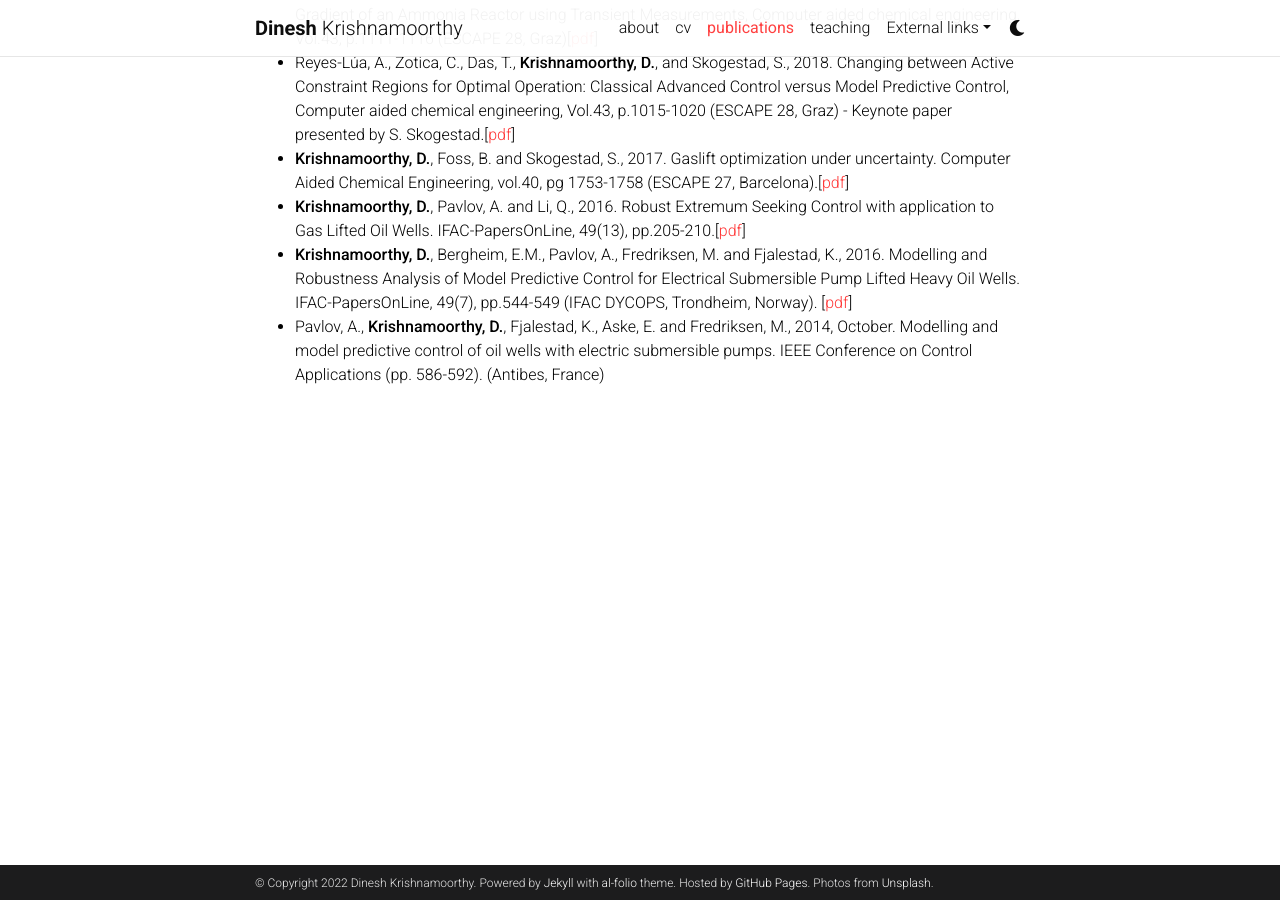
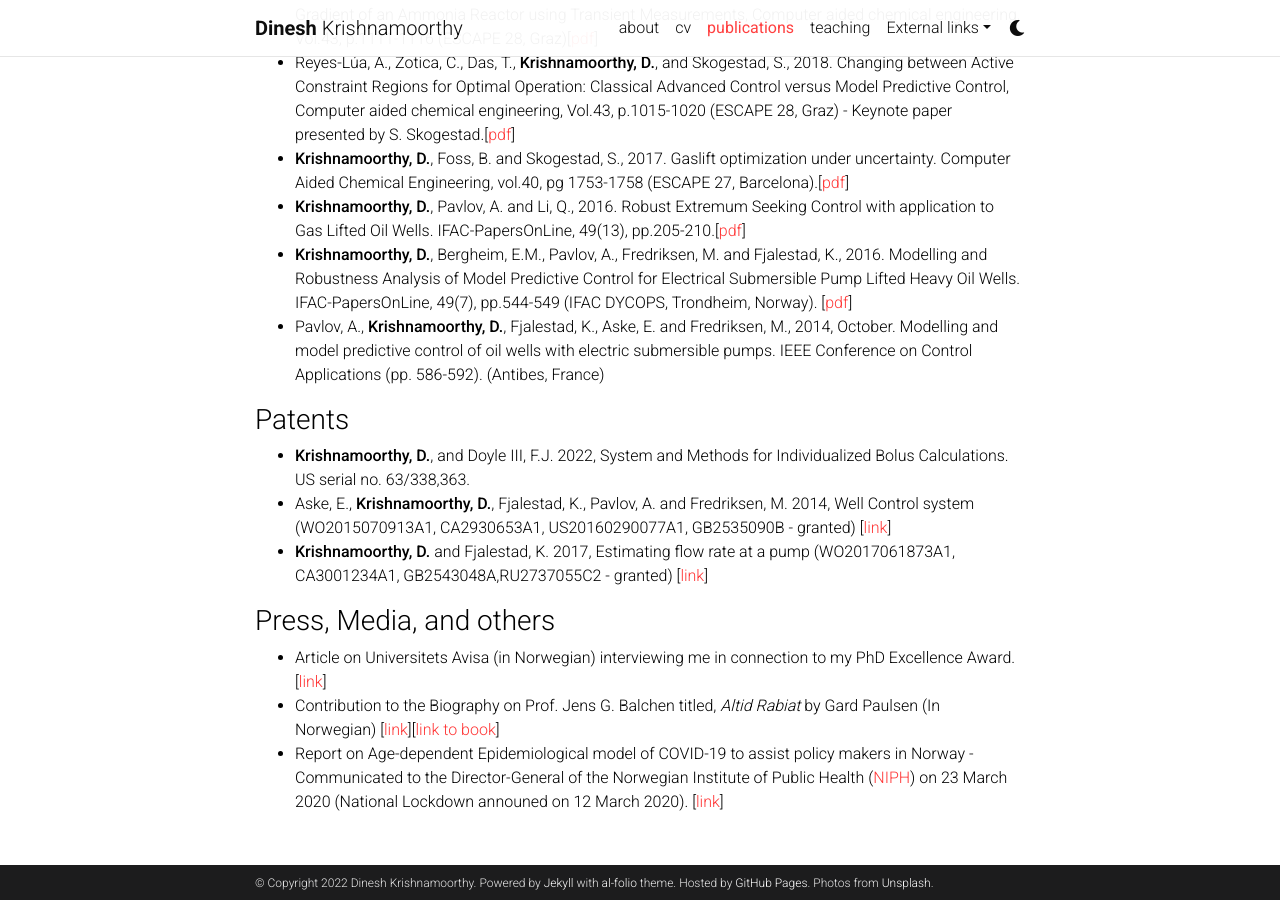
Before and after one commit to dinesh-krishnamoorthy/dinesh-krishnamoorthy.github.io, a Jekyll site: the page built from _pages/publications.md, in a window 1280 px wide and 900 px high, scrolled down 3074 px. Built offline with Jekyll 4.4.1, drawn with Linux system fonts in a browser that asks for light colours; comment, search, counter and statistics services are not loaded; a style sheet for code colours, icons or effects is not loaded.

Commit message:
Update publications.md

```diff
--- a/_pages/publications.md
+++ b/_pages/publications.md
@@ -73,3 +73,16 @@ nav_order: 2
 *	**Krishnamoorthy, D.**, Pavlov, A. and Li, Q., 2016. Robust Extremum Seeking Control with application to Gas Lifted Oil Wells. IFAC-PapersOnLine, 49(13), pp.205-210.[[pdf](http://folk.ntnu.no/dineshk/Papers/2016/ALCOSP_Submitted.pdf)]
 *	**Krishnamoorthy, D.**, Bergheim, E.M., Pavlov, A., Fredriksen, M. and Fjalestad, K., 2016. Modelling and Robustness Analysis of Model Predictive Control for Electrical Submersible Pump Lifted Heavy Oil Wells. IFAC-PapersOnLine, 49(7), pp.544-549 (IFAC DYCOPS, Trondheim, Norway). [[pdf](http://folk.ntnu.no/dineshk/Papers/2016/DYCOPS_final.pdf)]
 *	Pavlov, A., **Krishnamoorthy, D.**, Fjalestad, K., Aske, E. and Fredriksen, M., 2014, October. Modelling and model predictive control of oil wells with electric submersible pumps. IEEE Conference on Control Applications (pp. 586-592). (Antibes, France)
+
+
+### Patents
+
+* **Krishnamoorthy, D.**, and Doyle III, F.J. 2022, System and Methods for Individualized Bolus Calculations. US serial no. 63/338,363.
+*	Aske, E., **Krishnamoorthy, D.**, Fjalestad, K., Pavlov, A. and Fredriksen, M. 2014, Well Control system (WO2015070913A1, CA2930653A1, US20160290077A1, GB2535090B - granted) [[link](https://patents.google.com/patent/US10125584B2/en)]
+*	**Krishnamoorthy, D.** and Fjalestad, K. 2017, Estimating flow rate at a pump (WO2017061873A1, CA3001234A1, GB2543048A,RU2737055C2 - granted) [[link](https://patents.google.com/patent/NO20180572A1/no)]
+
+### Press, Media, and others
+
+* Article on Universitets Avisa (in Norwegian) interviewing me in connection to my PhD Excellence Award.  [[link](https://www.universitetsavisa.no/forskning/hvordan-skal-ntnu-bli-et-bedre-forskningsuniversitet/103076)]
+* Contribution to the Biography on Prof. Jens G. Balchen titled, _Altid Rabiat_ by Gard Paulsen (In Norwegian) [[link](https://www.dropbox.com/s/xk3xxr8jka82y32/Alltid%20Rabiat_foreword.pdf?dl=0)][[link to book](https://www.alltidrabiat.no/)]
+* Report on Age-dependent Epidemiological model of COVID-19 to assist policy makers in Norway - Communicated to the Director-General of the Norwegian Institute of Public Health ([NIPH](https://www.fhi.no/en/)) on 23 March 2020 (National Lockdown announed on 12 March 2020). [[link](https://www.dropbox.com/s/2gfb7fi63mbhc2v/COVID19_Age%20dependant%20restrictions_DineshK.pdf?dl=0)]
```
